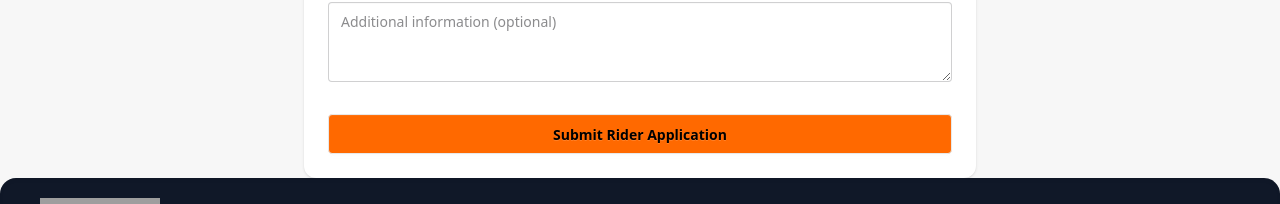
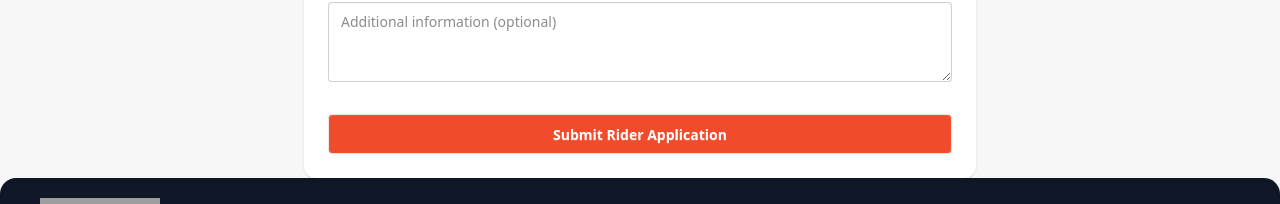
Before and after one commit to SDNATH-Git/jhotpot_client_set, a React app: page /beARider in a window 1280 px wide. Shown: the part 686-890 px from the top of the page. Built offline with nearby package versions, Linux system fonts and the light colour scheme; no server answers; sample sign-in values are in the browser's storage; grey boxes are pictures that could not be loaded; the HTML template or start-up script is replaced by a standard one.

Commit message:
added bg color

```diff
--- a/src/Components/BeARider.jsx
+++ b/src/Components/BeARider.jsx
@@ -169,7 +169,7 @@ const BeARider = () => {
                     ></textarea>
                 </div>
 
-                <button type="submit" className="btn bg-orange-500 text-black w-full mt-4">
+                <button type="submit" className="btn bg-[#F04C2B] text-white hover:bg-[#0D5EA6] w-full mt-4">
                     Submit Rider Application
                 </button>
             </form>
```
